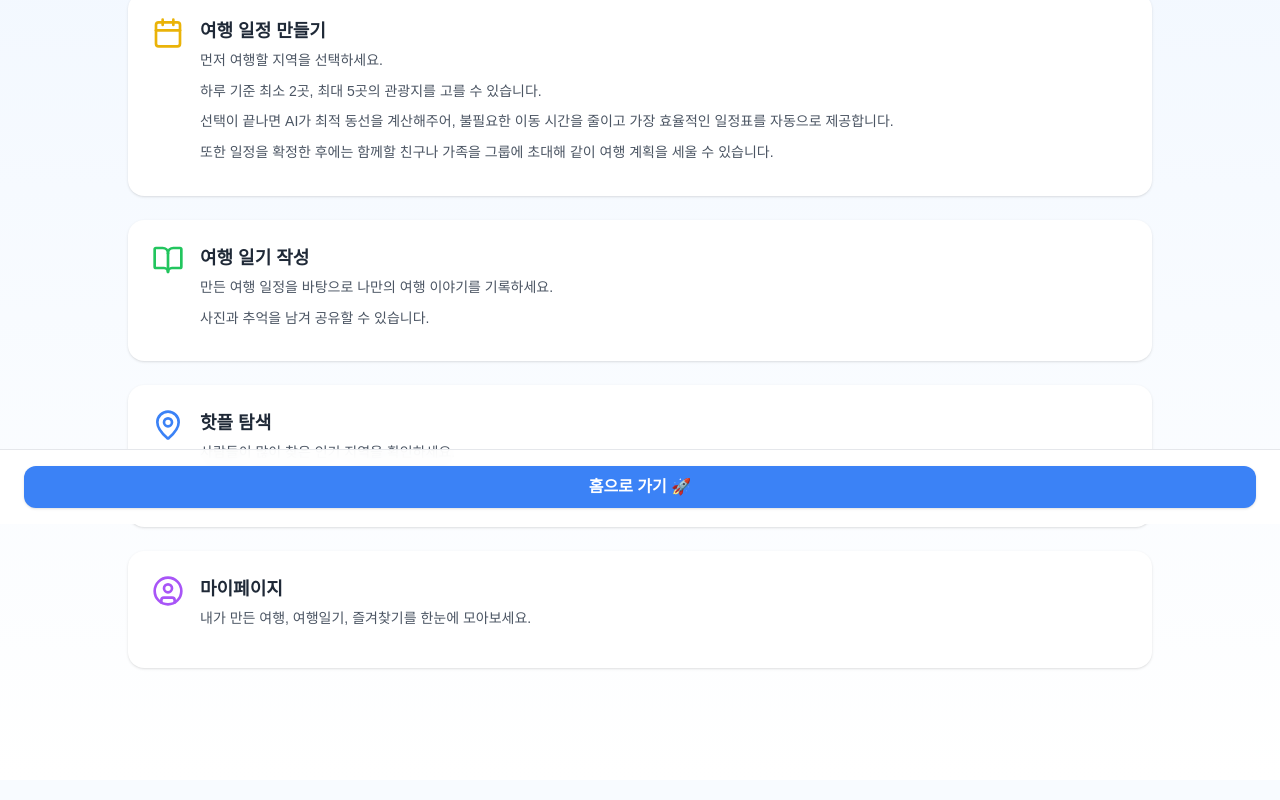
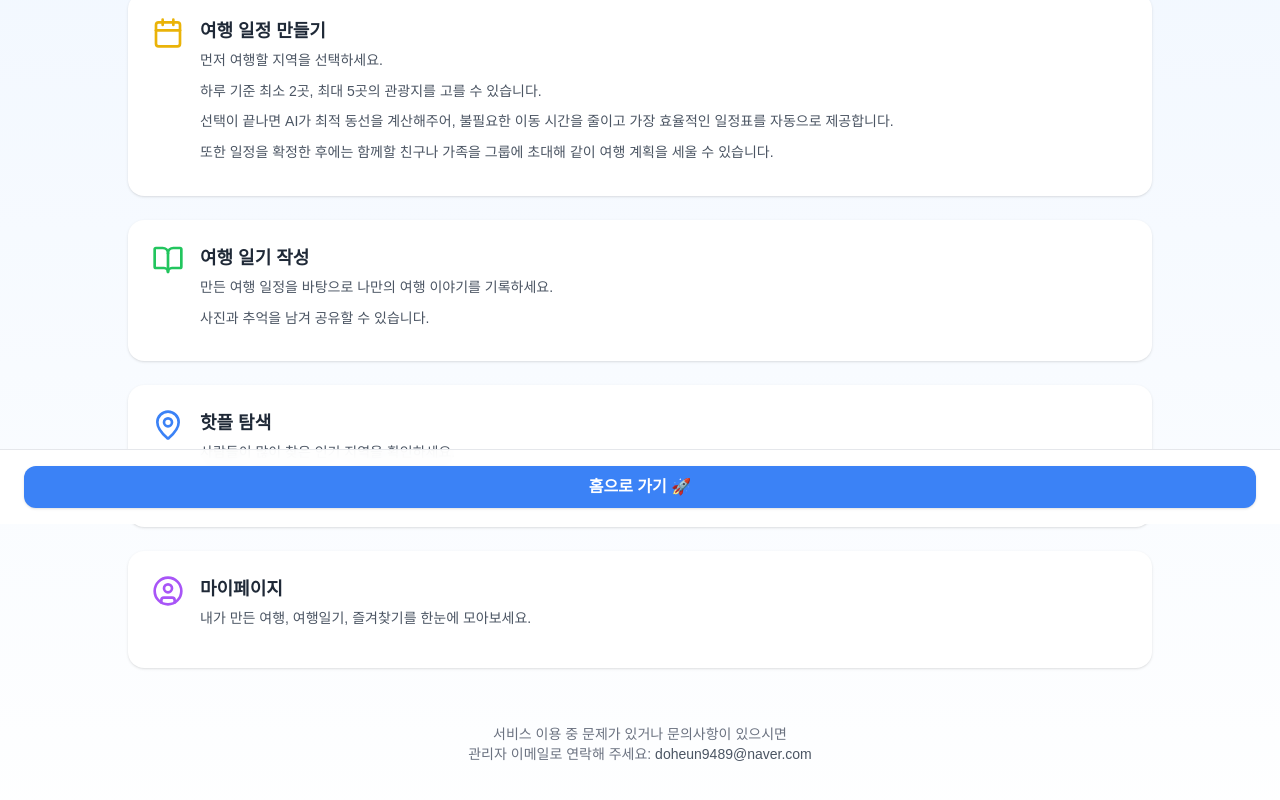
Before and after one commit to seonghoon1201/Travel_Front, a React (Create React App) app: page /guide in a window 1280 px wide. Shown: the part 276-1076 px from the top of the page. Built offline with nearby package versions, Linux system fonts and the light colour scheme; no server answers; a web font is replaced by a local one.

Commit message:
fix: 관리자 메일

```diff
--- a/src/pages/GuidePage.jsx
+++ b/src/pages/GuidePage.jsx
@@ -83,6 +83,15 @@ const GuidePage = () => {
               </div>
             </div>
           ))}
+
+          <div className="text-center text-sm text-gray-500 mt-8">
+            서비스 이용 중 문제가 있거나 문의사항이 있으시면 <br />
+            관리자 이메일로 연락해 주세요:{" "}
+            <span className="text-gray-600 font-medium">
+              doheun9489@naver.com
+            </span>
+          </div>
+
         </div>
       </div>
 
```
